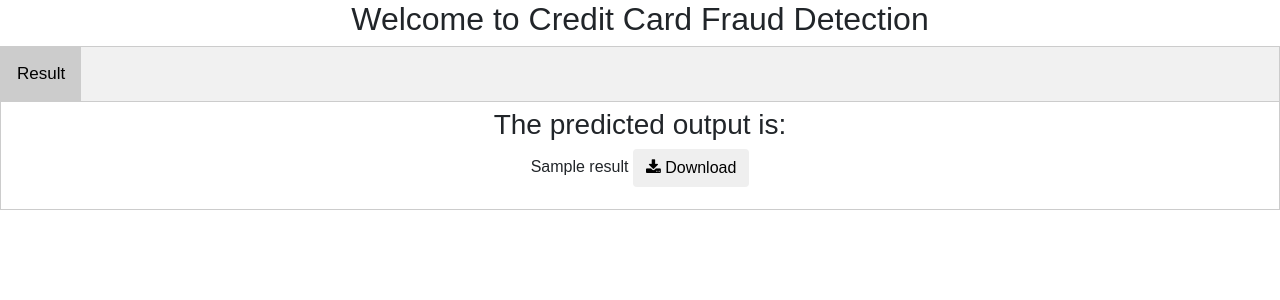
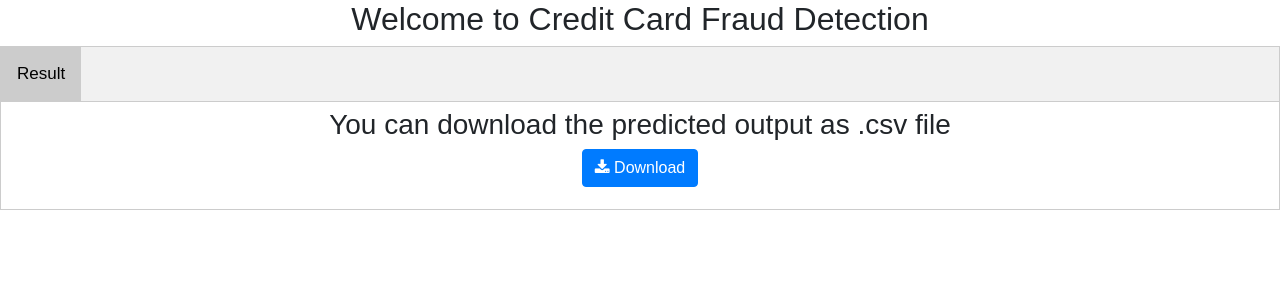
Before and after one commit to Nero1313/credit-card-fraud, a Flask app: template templates/result.html in a window 1280 px wide, after a click on "Result". Shown: the top 300 px of the page. Run offline with Flask 2, Linux system fonts and the light colour scheme; the template is opened without the code that fills it: most values are stand-ins (such as "Sample title", 1, 10 or a date in 2020); some libraries are stand-ins or nearby versions.

Commit message:
beta-prject

```diff
--- a/app.py
+++ b/app.py
@@ -1,10 +1,11 @@
-from flask import Flask, request, send_file, render_template, redirect
+from flask import Flask, request,abort, send_from_directory, render_template, redirect
 import pandas as pd
 from werkzeug.utils import secure_filename
 import os
 
 images_folder = os.path.join('static', 'images')
 file_folder = os.path.join('data')
+csv_folder = os.path.join('output_data')
 
 def predict_fraud(file):
     df = pd.read_csv(file, engine='python')
@@ -36,16 +37,16 @@ def root():
     image_5 = os.path.join(app.config['images_folder'], 'timeVStransc.png')
     return render_template("index.html", image_1=image_1, image_2=image_2, image_3=image_3, image_4=image_4, image_5=image_5)
 
-@app.route("/data", methods=["POST"])
-def post_data():
-    # get the test file from user
-    csvfile = request.form.get('csvfile')
-
-    result = predict_fraud(csvfile)
-    data = pd.DataFrame(result)
-    data.to_csv("./output_data/result.csv")
-
-    return render_template("result.html", result=result)
+# @app.route("/data", methods=["POST"])
+# def post_data():
+#     # get the test file from user
+#     csvfile = request.form.get('csvfile')
+#
+#     result = predict_fraud(csvfile)
+#     data = pd.DataFrame(result)
+#     data.to_csv("./output_data/result.csv")
+#
+#     return render_template("result.html", result=result)
 
 @app.route('/uploader', methods=['GET', 'POST'])
 def upload_file():
@@ -61,10 +62,16 @@ def upload_file():
 
         return render_template('result.html', result=result)
 
-# @app.route("/output_data")
-# def download_data():
-#     output = os.path.join(app.config['output_folder'], 'result.csv')
-#     return render_template(output=output)
+app.config["CSV_FILE"] = csv_folder
+
+@app.route("/get-csv/<filename>")
+def get_csv(filename):
+    try:
+        return send_from_directory(
+            app.config["CSV_FILE"], filename=filename, as_attachment=True
+        )
+    except FileNotFoundError:
+        abort(404)
 
 # start the app
 if __name__ == "__main__":
--- a/templates/result.html
+++ b/templates/result.html
@@ -61,13 +61,11 @@
 </div>
 
 <div id="Result" class="tabcontent">
-<form method="POST" action = "test">
+<form method="GET" action = "/get-csv/result.csv">
     <div class = "form-group">
-        <h3>The predicted output is:</h3>
-        <text>{{result}}</text>
-        <a href="../output_data/result.csv" download="result.csv">
-            <button class="btn"><i class="fa fa-download"></i> Download</button>
-        </a>
+        <h3>You can download the predicted output as .csv file</h3>
+<!--        <text>{{result}}</text>-->
+            <button class="btn btn-primary"><i class="fa fa-download"></i> Download</button>
     </div>
 </form>
 </div>
```
